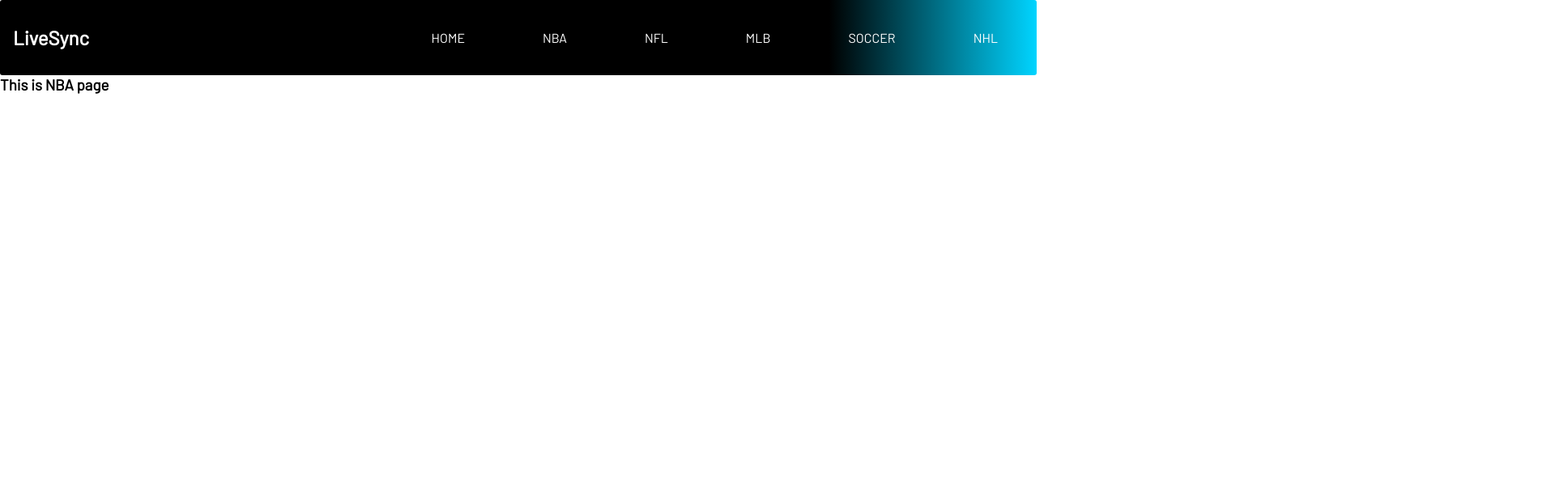
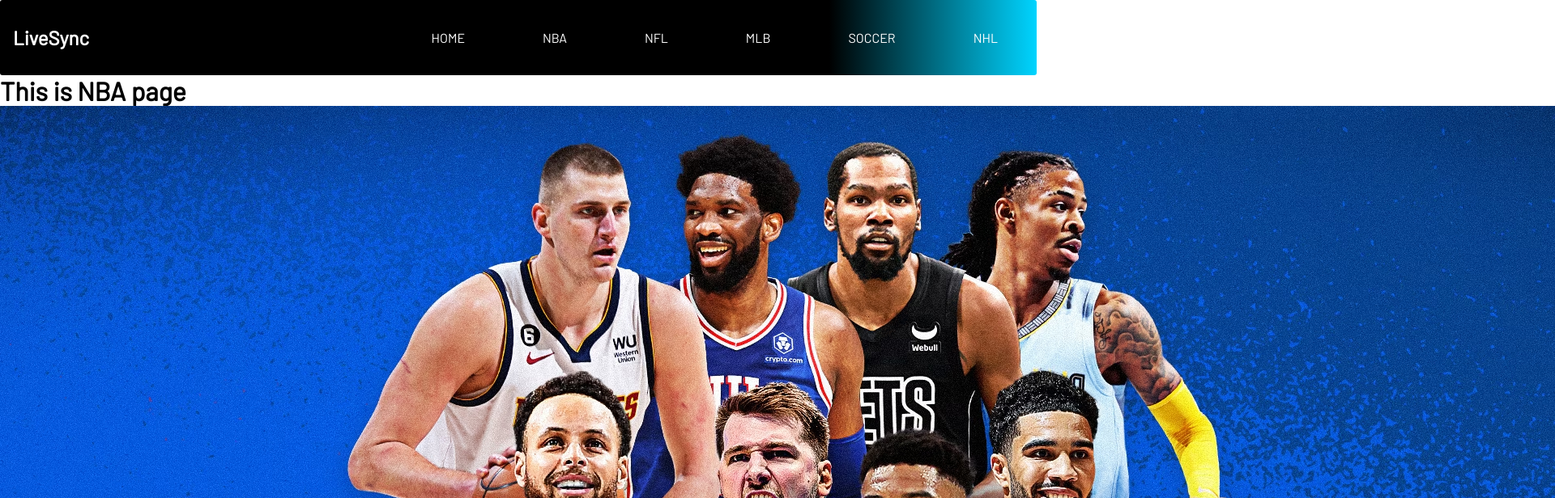
Before and after one commit to abdulrahman1121/Sports_Scheduler, a React (Vite) app in the folder mySportScheduler/: page /NBA in a window 1280 px wide. Shown: the top 616 px of the page at 81% size, 1920 px wide, since content can reach past the window. Built offline with nearby package versions, Linux system fonts and the light colour scheme.

Commit message:
added img code to all comps

```diff
--- a/mySportScheduler/src/comps/MLB.jsx
+++ b/mySportScheduler/src/comps/MLB.jsx
@@ -5,6 +5,7 @@
     return (
         <div>
             <h1>This is MLB page</h1>
+            <img src={MLBpic} alt="" />
         </div>
     );
 }
--- a/mySportScheduler/src/comps/NBA.jsx
+++ b/mySportScheduler/src/comps/NBA.jsx
@@ -4,7 +4,8 @@
 const NBA = () => {
     return (
         <div>
-            <h3>This is NBA page</h3>
+            <h1>This is NBA page</h1>
+            <img src={NBApic} alt="" />
 
         </div>
     );
--- a/mySportScheduler/src/comps/NFL.jsx
+++ b/mySportScheduler/src/comps/NFL.jsx
@@ -5,6 +5,7 @@
     return (
         <div>
             <h1>This is NFL page</h1>
+            <img src={NFLpic} alt="" />
         </div>
     );
 }
--- a/mySportScheduler/src/comps/NHL.jsx
+++ b/mySportScheduler/src/comps/NHL.jsx
@@ -5,6 +5,7 @@
     return (
         <div>
             <h1>This is NHL page</h1>
+            <img src={NHLpic} alt="" />
         </div>
     );
 }
--- a/mySportScheduler/src/comps/Soccer.jsx
+++ b/mySportScheduler/src/comps/Soccer.jsx
@@ -5,6 +5,7 @@
     return (
         <div>
         <h1>This is Soccer page</h1>
+        <img src={Soccerpic} alt="" />
         </div>
     );
 }
--- a/package.json
+++ b/package.json
@@ -1,5 +1,8 @@
 {
   "devDependencies": {
     "react-router-dom": "^6.20.0"
+  },
+  "dependencies": {
+    "vite": "^5.0.2"
   }
 }
```
Also changed, not shown: 1 other file (tests, documents, lock files or other folders).
